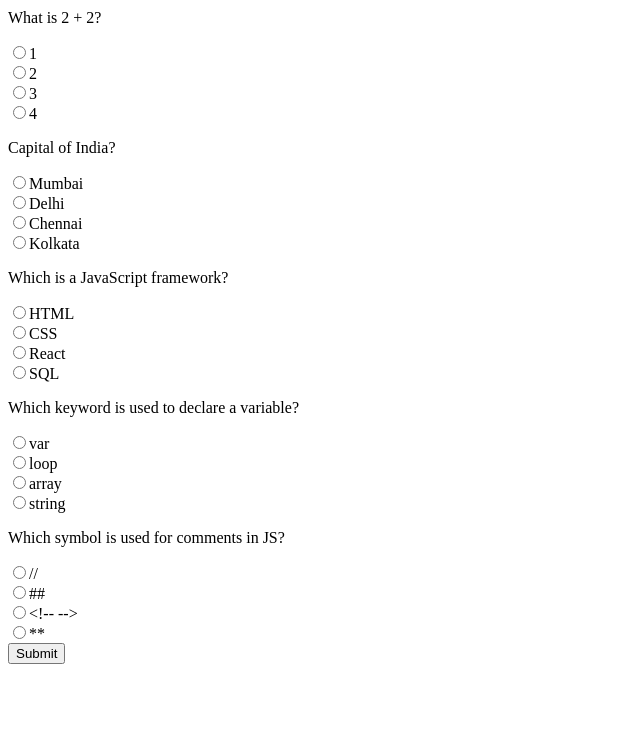
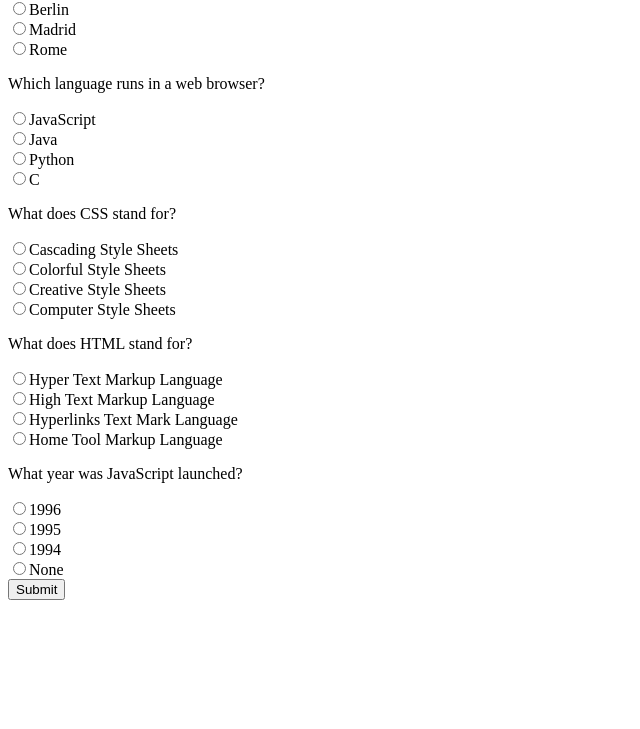
Before and after one commit to acciojob/quiz-with-session-sushma-regidi, a website: page main.html in a window 1280 px wide. Shown: the part 71-800 px from the top of the page, without its empty margins (0-640 px from the left). Drawn offline with Linux system fonts and the light colour scheme.

Commit message:
created a submission

```diff
--- a/main.html
+++ b/main.html
@@ -1,18 +1,13 @@
 <!DOCTYPE html>
-<html lang="en">
+<html>
 <head>
-  <meta charset="UTF-8" />
-  <title>Quiz App</title>
-  <link rel="stylesheet" href="style.css" />
+  <title>Quiz</title>
+  <link rel="stylesheet" href="style.css">
 </head>
 <body>
 
-  <h1>Quiz</h1>
-
   <div id="questions"></div>
-
   <button id="submit">Submit</button>
-
   <div id="score"></div>
 
   <script src="script.js"></script>
--- a/script.js
+++ b/script.js
@@ -1,28 +1,38 @@
-const quizData = [
+const questions = [
   {
-    question: "What is 2 + 2?",
-    options: ["1", "2", "3", "4"],
-    answer: "4"
+    question: "What is the capital of France?",
+    choices: ["Paris", "Berlin", "Madrid", "Rome"],
+    answer: "Paris"
   },
   {
-    question: "Capital of India?",
-    options: ["Mumbai", "Delhi", "Chennai", "Kolkata"],
-    answer: "Delhi"
+    question: "Which language runs in a web browser?",
+    choices: ["JavaScript", "Java", "Python", "C"],
+    answer: "JavaScript"
   },
   {
-    question: "Which is a JavaScript framework?",
-    options: ["HTML", "CSS", "React", "SQL"],
-    answer: "React"
+    question: "What does CSS stand for?",
+    choices: [
+      "Cascading Style Sheets",
+      "Colorful Style Sheets",
+      "Creative Style Sheets",
+      "Computer Style Sheets"
+    ],
+    answer: "Cascading Style Sheets"
   },
   {
-    question: "Which keyword is used to declare a variable?",
-    options: ["var", "loop", "array", "string"],
-    answer: "var"
+    question: "What does HTML stand for?",
+    choices: [
+      "Hyper Text Markup Language",
+      "High Text Markup Language",
+      "Hyperlinks Text Mark Language",
+      "Home Tool Markup Language"
+    ],
+    answer: "Hyper Text Markup Language"
   },
   {
-    question: "Which symbol is used for comments in JS?",
-    options: ["//", "##", "<!-- -->", "**"],
-    answer: "//"
+    question: "What year was JavaScript launched?",
+    choices: ["1996", "1995", "1994", "None"],
+    answer: "1995"
   }
 ];
 
@@ -30,57 +40,55 @@ const questionsDiv = document.getElementById("questions");
 const scoreDiv = document.getElementById("score");
 const submitBtn = document.getElementById("submit");
 
-// Load progress from sessionStorage
+// Load progress
 let progress = JSON.parse(sessionStorage.getItem("progress")) || {};
 
-// Render quiz
-quizData.forEach((q, index) => {
+// Render questions
+questions.forEach((q, index) => {
   const qDiv = document.createElement("div");
+  qDiv.innerHTML = `<p>${q.question}</p>`;
 
-  const questionText = document.createElement("p");
-  questionText.textContent = q.question;
-  qDiv.appendChild(questionText);
+  q.choices.forEach(choice => {
+    const input = document.createElement("input");
+    input.type = "radio";
+    input.name = `q${index}`;
+    input.value = choice;
 
-  q.options.forEach(option => {
-    const label = document.createElement("label");
-    const radio = document.createElement("input");
-
-    radio.type = "radio";
-    radio.name = `question-${index}`;
-    radio.value = option;
-
-    // Restore checked state
-    if (progress[index] === option) {
-      radio.checked = true;
+    // Restore checked attribute
+    if (progress[index] === choice) {
+      input.setAttribute("checked", "true");
     }
 
-    // Save progress
-    radio.addEventListener("change", () => {
-      progress[index] = option;
+    input.addEventListener("change", () => {
+      // Remove checked from siblings
+      document
+        .querySelectorAll(`input[name="q${index}"]`)
+        .forEach(r => r.removeAttribute("checked"));
+
+      input.setAttribute("checked", "true");
+      progress[index] = choice;
       sessionStorage.setItem("progress", JSON.stringify(progress));
     });
 
-    label.appendChild(radio);
-    label.appendChild(document.createTextNode(option));
-
-    qDiv.appendChild(label);
+    qDiv.appendChild(input);
+    qDiv.appendChild(document.createTextNode(choice));
     qDiv.appendChild(document.createElement("br"));
   });
 
   questionsDiv.appendChild(qDiv);
 });
 
-// Load stored score from localStorage
-const savedScore = localStorage.getItem("score");
-if (savedScore !== null) {
-  scoreDiv.textContent = `Your score is ${savedScore} out of 5.`;
+// Restore score
+const storedScore = localStorage.getItem("score");
+if (storedScore !== null) {
+  scoreDiv.textContent = `Your score is ${storedScore} out of 5.`;
 }
 
-// Submit quiz
+// Submit
 submitBtn.addEventListener("click", () => {
   let score = 0;
 
-  quizData.forEach((q, index) => {
+  questions.forEach((q, index) => {
     if (progress[index] === q.answer) {
       score++;
     }
--- a/styles.css
+++ b/styles.css
@@ -1,4 +1,3 @@
-/*  your css code here. If applicable */
 body {
   font-family: Arial, sans-serif;
   padding: 20px;
@@ -10,12 +9,7 @@ body {
   border: 1px solid #ccc;
 }
 
-label {
-  cursor: pointer;
-}
-
 button {
-  padding: 8px 15px;
   margin-top: 10px;
 }
 
```
